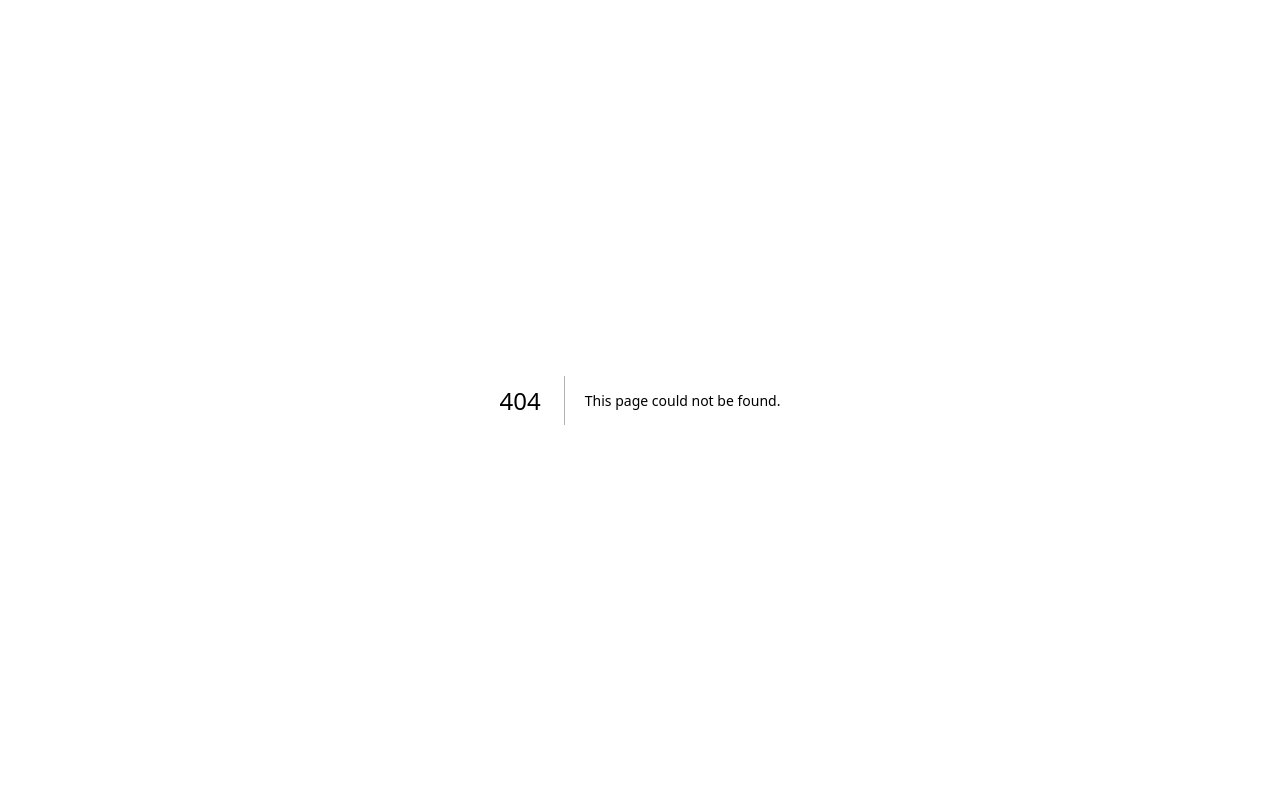
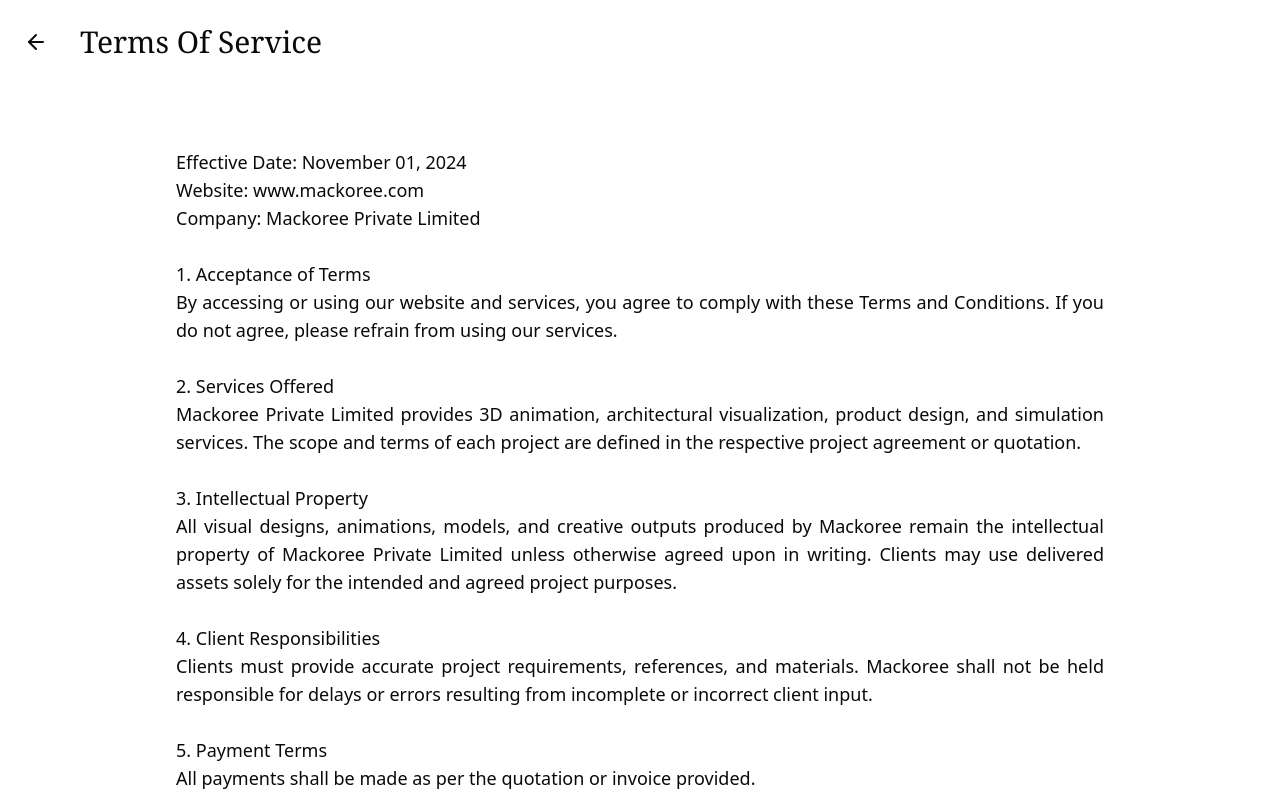
Before and after one commit to SamTypesCode/mackoree-showcase, a Next.js app: page /terms-of-service in a window 1280 px wide. Before the commit this address had no page. Shown: the top 797 px of the page. Built offline with nearby package versions, Linux system fonts and the light colour scheme.

Commit message:
feat: add privacy policy & terms of service

```diff
--- /dev/null
+++ b/src/app/privacy-policy/page.tsx
@@ -0,0 +1,103 @@
+import { ArrowLeft } from "lucide-react";
+import Link from "next/link";
+
+export default function PrivacyPolicy() {
+  return (
+    <>
+      <aside className="w-full min-h-16 text-[0.72rem] font-medium z-50 flex justify-start items-center p-6 max-md:p-5 space-x-8">
+        <Link href="/#footer">
+          <ArrowLeft size={24} />
+        </Link>
+        <h1 className="text-3xl max-md:text-2xl font-medium font-serif">
+          Privacy Policy
+        </h1>
+      </aside>
+      <main>
+        <section id="faq" className="w-full pt-16 pb-24 max-md:py-16">
+          <div className="max-w-screen-lg mx-auto px-12 max-md:px-5">
+            <p className="text-lg text-justify font-medium">
+              Effective Date: November 01, 2024
+              <br />
+              Company Name: Mackoree Private Limited
+              <br />
+              Registered Office: Nashik, Maharashtra, India
+              <br />
+              Contact Email: mackoree@gmail.com
+              <br />
+              <br />
+              1. Introduction
+              <br /> Mackoree Private Limited (“we,” “our,” “us”) values your
+              privacy and is committed to protecting your personal information.
+              This Privacy Policy outlines how we collect, use, store, and
+              safeguard your information when you use our website and services.
+              <br />
+              <br />
+              2. Information We Collect
+              <br /> We may collect the following types of information: <br />•
+              Personal Information: Name, email address, company details,
+              contact information. <br />• Project Information: Files,
+              references, and materials shared for design or animation purposes.
+              <br />• Billing Information
+              <br /> Payment details and billing address for invoicing and
+              service delivery. <br />• Usage Data: Browser type, IP address,
+              device information, and website usage statistics (for improving
+              our services).
+              <br />
+              <br />
+              3. How We Use Your Information
+              <br /> Your information may be used to: <br />• Provide and
+              deliver our 3D animation, visualization, and design services.{" "}
+              <br />• Communicate regarding projects, updates, or support
+              requests. <br />• Process payments and send invoices. <br />•
+              Maintain internal records and improve service quality. <br />•
+              Comply with legal obligations.
+              <br />
+              <br />
+              4. Data Security
+              <br /> We implement appropriate technical and organizational
+              measures to protect your data from unauthorized access,
+              disclosure, alteration, or destruction. All sensitive payment
+              information is handled through secure, encrypted systems.
+              <br />
+              <br />
+              5. Data Sharing and Disclosure
+              <br /> We do not sell, trade, or rent user information. Data may
+              only be shared with: <br />• Service providers or partners
+              assisting in project execution. <br />• Legal authorities, if
+              required by law.
+              <br />
+              <br />
+              6. Retention of Information
+              <br /> We retain personal and project data only for as long as
+              necessary to fulfil the purpose for which it was collected or as
+              required by applicable law.
+              <br />
+              <br />
+              7. Cookies
+              <br /> Our website may use cookies to enhance user experience. You
+              can modify your browser settings to decline cookies, though some
+              features may not function properly.
+              <br />
+              <br />
+              8. Your Rights
+              <br /> You have the right to access, correct, or request deletion
+              of your personal data. To exercise these rights, please contact us
+              at mackoree@gmail.com
+              <br />
+              <br />
+              9. Updates to This Policy
+              <br /> We may update this Privacy Policy periodically. All changes
+              will be reflected on this page with an updated effective date.
+              <br />
+              <br />
+              10. Contact
+              <br /> For any questions or concerns regarding this Privacy
+              Policy, please contact us at: mackoree@gmail.com Mackoree Private
+              Limited, Nashik, Maharashtra, India
+            </p>
+          </div>
+        </section>
+      </main>
+    </>
+  );
+}
--- /dev/null
+++ b/src/app/terms-of-service/page.tsx
@@ -0,0 +1,121 @@
+import { ArrowLeft } from "lucide-react";
+import Link from "next/link";
+
+export default function TermsOfService() {
+  return (
+    <>
+      <aside className="w-full min-h-16 text-[0.72rem] font-medium z-50 flex justify-start items-center p-6 max-md:p-5 space-x-8">
+        <Link href="/#footer">
+          <ArrowLeft size={24} />
+        </Link>
+        <h1 className="text-3xl max-md:text-2xl font-medium font-serif">
+          Terms Of Service
+        </h1>
+      </aside>
+      <main>
+        <section id="faq" className="w-full pt-16 pb-24 max-md:py-16">
+          <div className="max-w-screen-lg mx-auto px-12 max-md:px-5">
+            <p className="text-lg text-justify font-medium">
+              Effective Date: November 01, 2024
+              <br />
+              Website: www.mackoree.com
+              <br />
+              Company: Mackoree Private Limited
+              <br />
+              <br />
+              1. Acceptance of Terms
+              <br />
+              By accessing or using our website and services, you agree to
+              comply with these Terms and Conditions. If you do not agree,
+              please refrain from using our services.
+              <br />
+              <br />
+              2. Services Offered
+              <br />
+              Mackoree Private Limited provides 3D animation, architectural
+              visualization, product design, and simulation services. The scope
+              and terms of each project are defined in the respective project
+              agreement or quotation.
+              <br />
+              <br />
+              3. Intellectual Property
+              <br />
+              All visual designs, animations, models, and creative outputs
+              produced by Mackoree remain the intellectual property of Mackoree
+              Private Limited unless otherwise agreed upon in writing. Clients
+              may use delivered assets solely for the intended and agreed
+              project purposes.
+              <br />
+              <br />
+              4. Client Responsibilities
+              <br />
+              Clients must provide accurate project requirements, references,
+              and materials. Mackoree shall not be held responsible for delays
+              or errors resulting from incomplete or incorrect client input.
+              <br />
+              <br />
+              5. Payment Terms
+              <br />
+              All payments shall be made as per the quotation or invoice
+              provided. <br />• Project commencement may require an advance
+              payment. <br />• Remaining dues must be cleared upon project
+              completion or delivery. <br />• Late payments may incur penalties
+              or delay in delivery.
+              <br />
+              <br />
+              6. Refunds and Cancellations
+              <br />
+              Due to the custom nature of animation and design work, payments
+              made are non- refundable once project development has begun. Any
+              cancellation requests must be submitted in writing.
+              <br />
+              <br />
+              7. Limitation of Liability
+              <br />
+              Mackoree Private Limited shall not be liable for any indirect,
+              incidental, or consequential damages resulting from the use of our
+              services. Our liability shall not exceed the total amount paid by
+              the client for the respective project.
+              <br />
+              <br />
+              8. Confidentiality
+              <br />
+              All client data, project materials, and creative concepts will be
+              treated as confidential and used solely for the purpose of
+              completing the project.
+              <br />
+              <br />
+              9. Third-Party Links
+              <br />
+              Our website may contain links to third-party websites. We are not
+              responsible for the content, policies, or practices of such
+              external sites.
+              <br />
+              <br />
+              10. Termination
+              <br />
+              We reserve the right to suspend or terminate access to our
+              services for any user who violates these Terms or engages in
+              unauthorized use of our intellectual property.
+              <br />
+              <br />
+              11. Governing Law
+              <br />
+              These Terms and Conditions are governed by and construed in
+              accordance with the laws of India, and any disputes shall be
+              subject to the exclusive jurisdiction of the courts in Nashik,
+              Maharashtra.
+              <br />
+              <br />
+              12. Contact
+              <br />
+              Information For questions about these Terms, please contact:
+              mackoree@gmail.com Mackoree Private Limited, Nashik, Maharashtra,
+              India
+            </p>
+          </div>
+        </section>
+      </main>
+    </>
+  );
+}
--- a/src/components/Footer.tsx
+++ b/src/components/Footer.tsx
@@ -2,7 +2,10 @@
 
 export default function Footer() {
   return (
-    <footer className="w-full bg-zinc-50 mt-24 pt-16 pb-12 text-zinc-700">
+    <footer
+      id="footer"
+      className="w-full bg-zinc-50 mt-24 pt-16 pb-12 text-zinc-700"
+    >
       <div className="max-w-screen-lg mx-auto px-12 max-md:px-5">
         <div className="flex flex-wrap justify-between items-center pt-8 gap-4 text-base text-zinc-600 max-md:flex-col max-md:text-center">
           <p>© 2025 Mackoree Animation Studio. All Rights Reserved.</p>
```
